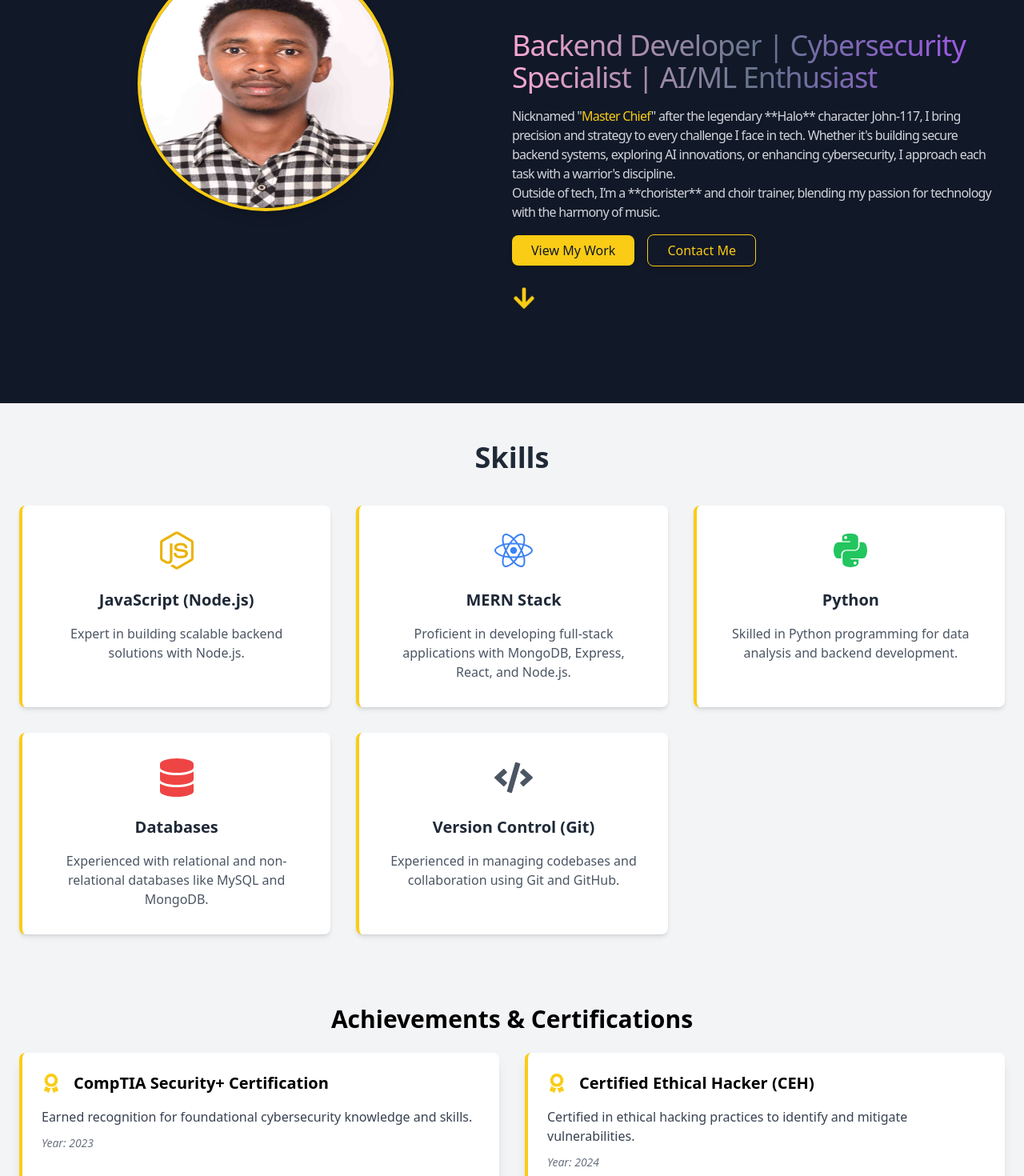
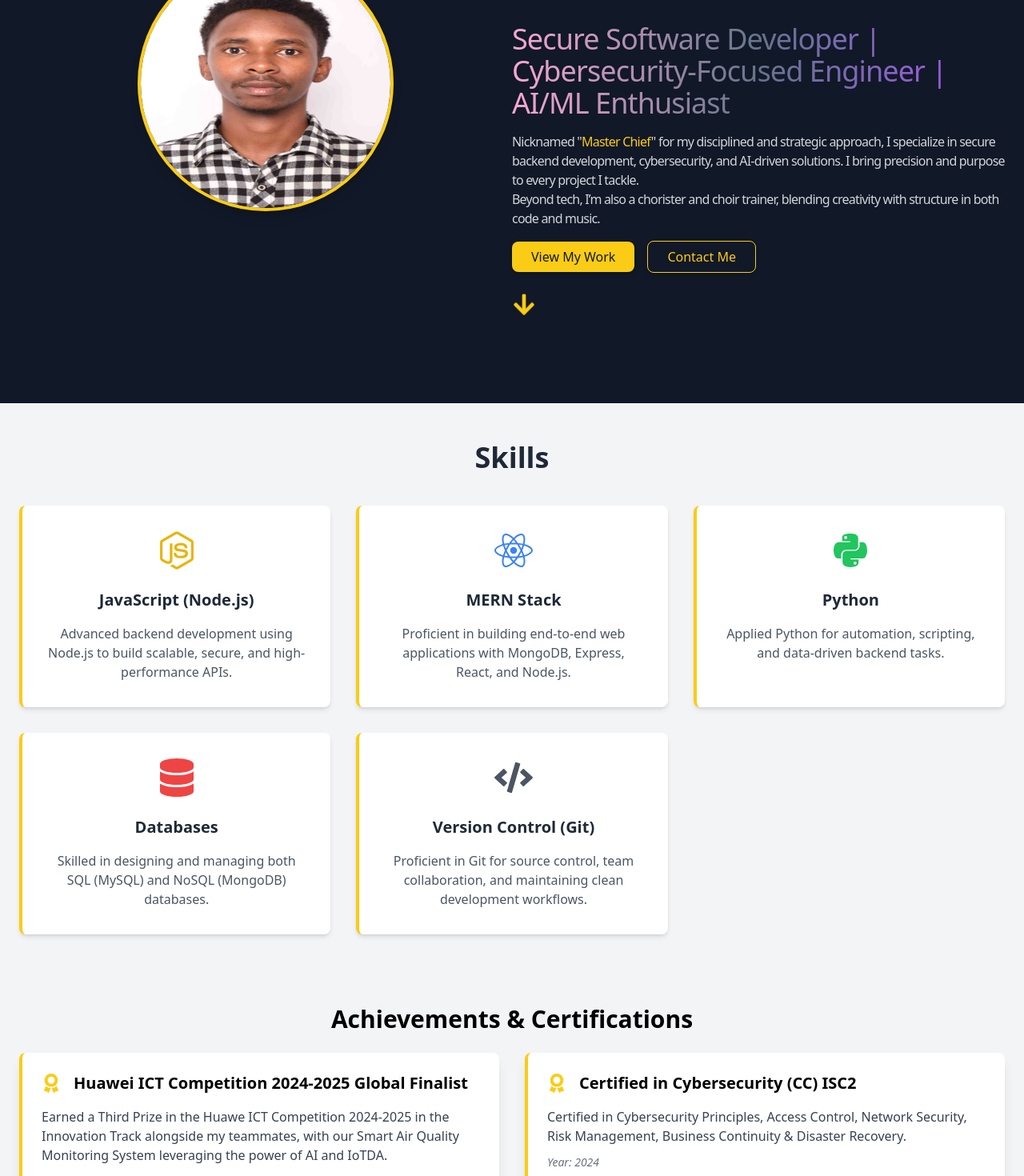
Before and after one commit to dsyengo/Portfolio, a React (Vite) app: page / in a window 1280 px wide. Shown: the part 360-1830 px from the top of the page at 80% size. Built offline with nearby package versions, Linux system fonts and the light colour scheme.

Commit message:
updates2025

```diff
--- a/src/components/Achievements.jsx
+++ b/src/components/Achievements.jsx
@@ -1,31 +1,25 @@
-import { motion } from 'framer-motion';
-import { FaAward } from 'react-icons/fa';
+import { motion } from "framer-motion";
+import { FaAward } from "react-icons/fa";
 
 const Achievements = () => {
   const achievements = [
     {
-      title: 'CompTIA Security+ Certification',
+      title: "Huawei ICT Competition 2024-2025 Global Finalist",
       description:
-        'Earned recognition for foundational cybersecurity knowledge and skills.',
-      year: '2023',
+        "Earned a Third Prize in the Huawe ICT Competition 2024-2025 in the Innovation Track alongside my teammates, with our Smart Air Quality Monitoring System leveraging the power of AI and IoTDA.",
+      year: "2025",
     },
     {
-      title: 'Certified Ethical Hacker (CEH)',
+      title: "Certified in Cybersecurity (CC) ISC2",
       description:
-        'Certified in ethical hacking practices to identify and mitigate vulnerabilities.',
-      year: '2024',
+        "Certified in Cybersecurity Principles, Access Control, Network Security, Risk Management, Business Continuity & Disaster Recovery.",
+      year: "2024",
     },
     {
-      title: 'TensorFlow Developer Certification',
+      title: "Winner - Hackathon 2022",
       description:
-        'Proven expertise in building and deploying AI/ML models using TensorFlow.',
-      year: '2023',
-    },
-    {
-      title: 'Winner - Hackathon 2022',
-      description:
-        'Developed a cybersecurity solution that won 1st place in a national hackathon.',
-      year: '2022',
+        "Developed a cybersecurity solution that won 1st place in a national hackathon.",
+      year: "2022",
     },
   ];
 
--- a/src/components/Contact.jsx
+++ b/src/components/Contact.jsx
@@ -1,5 +1,5 @@
-import { motion } from 'framer-motion';
-import { FaLinkedin, FaGithub, FaEnvelope } from 'react-icons/fa';
+import { motion } from "framer-motion";
+import { FaLinkedin, FaGithub, FaEnvelope } from "react-icons/fa";
 
 const Contact = () => (
   <section id="contact" className="bg-white py-10">
@@ -60,7 +60,7 @@ const Contact = () => (
 
       <div className="flex justify-center space-x-6 mt-8">
         <a
-          href="https://www.linkedin.com"
+          href="www.linkedin.com/in/dsyengo"
           target="_blank"
           rel="noopener noreferrer"
           className="text-gray-700 text-2xl hover:text-yellow-400 transition-colors"
@@ -68,7 +68,7 @@ const Contact = () => (
           <FaLinkedin />
         </a>
         <a
-          href="https://github.com"
+          href="https://github.com/dsyengp"
           target="_blank"
           rel="noopener noreferrer"
           className="text-gray-700 text-2xl hover:text-yellow-400 transition-colors"
@@ -76,7 +76,7 @@ const Contact = () => (
           <FaGithub />
         </a>
         <a
-          href="mailto:your.email@example.com"
+          href="mailto:deniswilson028@gmail.com"
           className="text-gray-700 text-2xl hover:text-yellow-400 transition-colors"
         >
           <FaEnvelope />
--- a/src/components/Footer.jsx
+++ b/src/components/Footer.jsx
@@ -1,11 +1,17 @@
-import { FaGithub, FaLinkedin, FaTwitter, FaWhatsapp, FaFacebook } from 'react-icons/fa';
+import {
+  FaGithub,
+  FaLinkedin,
+  FaTwitter,
+  FaWhatsapp,
+  FaFacebook,
+} from "react-icons/fa";
 
 const Footer = () => (
   <footer className="bg-gray-800 text-white py-8">
     <div className="container mx-auto px-6">
       {/* Navigation Links */}
       <div className="flex justify-center space-x-6 mb-4">
-        {['Home', 'About', 'Skills', 'Projects', 'Contact'].map((item) => (
+        {["Home", "About", "Skills", "Projects", "Contact"].map((item) => (
           <a
             key={item}
             href={`#${item.toLowerCase()}`}
@@ -19,7 +25,7 @@ const Footer = () => (
       {/* Social Media Icons */}
       <div className="flex justify-center space-x-6 mb-4">
         <a
-          href="https://github.com/your-profile"
+          href="https://github.com/dsyengo"
           target="_blank"
           rel="noopener noreferrer"
           className="hover:text-yellow-400 transition-colors"
@@ -27,7 +33,7 @@ const Footer = () => (
           <FaGithub size={20} />
         </a>
         <a
-          href="https://linkedin.com/in/your-profile"
+          href="www.linkedin.com/in/dsyengo"
           target="_blank"
           rel="noopener noreferrer"
           className="hover:text-yellow-400 transition-colors"
@@ -43,7 +49,7 @@ const Footer = () => (
           <FaTwitter size={20} />
         </a>
         <a
-          href="https://wa.me/your-phone-number"
+          href="https://wa.me/+254115014057"
           target="_blank"
           rel="noopener noreferrer"
           className="hover:text-yellow-400 transition-colors"
@@ -63,11 +69,11 @@ const Footer = () => (
       {/* Copyright */}
       <div className="text-center">
         <p className="text-sm">
-          &copy; {new Date().getFullYear()} My Portfolio. All rights reserved.
+          &copy; {new Date().getFullYear()} Denis Syengo. All rights reserved.
         </p>
         <p className="text-xs text-gray-400 mt-2">
-          Built with <span className="text-yellow-400">React</span>,{' '}
-          <span className="text-yellow-400">Vite</span>, and{' '}
+          Built with <span className="text-yellow-400">React</span>,{" "}
+          <span className="text-yellow-400">Vite</span>, and{" "}
           <span className="text-yellow-400">Tailwind CSS</span>.
         </p>
       </div>
--- a/src/components/Hero.jsx
+++ b/src/components/Hero.jsx
@@ -1,9 +1,12 @@
-import { motion } from 'framer-motion';
-import { FaArrowDown } from 'react-icons/fa';
-import logo from '../assets/passport 100kb.jpg'
+import { motion } from "framer-motion";
+import { FaArrowDown } from "react-icons/fa";
+import logo from "../assets/passport 100kb.jpg";
 
 const Hero = () => (
-  <section id="home" className="bg-gray-900 text-white min-h-screen flex items-center">
+  <section
+    id="home"
+    className="bg-gray-900 text-white min-h-screen flex items-center"
+  >
     <div className="container mx-auto flex flex-col md:flex-row items-center justify-between px-6">
       {/* Image Section */}
       <motion.div
@@ -16,7 +19,7 @@ const Hero = () => (
           src={logo}
           alt="Denis Syengo"
           // className="w-full lg:w-1/2 lg:p-8 flex justify-center"
-           className="w-64 h-64 md:w-80 md:h-80 rounded-full border-4 border-yellow-400 shadow-lg"
+          className="w-64 h-64 md:w-80 md:h-80 rounded-full border-4 border-yellow-400 shadow-lg"
         />
       </motion.div>
 
@@ -33,15 +36,20 @@ const Hero = () => (
           animate={{ y: 0, opacity: 1 }}
           transition={{ delay: 0.5, duration: 1 }}
         >
-        Denis Syengo
+          Denis Syengo
         </motion.h1>
         <p className="bg-gradient-to-r from-pink-300 via-slate-500 to-purple-500 bg-clip-text text-4xl tracking-tight text-transparent">
-          Backend Developer | Cybersecurity Specialist | AI/ML Enthusiast
+          Secure Software Developer | Cybersecurity-Focused Engineer | AI/ML
+          Enthusiast
         </p>
         <p className="mt-4 text-gray-300 tracking-tighter">
-          Nicknamed "<span className="text-yellow-400">Master Chief</span>" after the legendary **Halo** character John-117, I bring precision and strategy to every challenge I face in tech. Whether it's building secure backend systems, exploring AI innovations, or enhancing cybersecurity, I approach each task with a warrior's discipline.
+          Nicknamed &quot;<span className="text-yellow-400">Master Chief</span>
+          &quot; for my disciplined and strategic approach, I specialize in
+          secure backend development, cybersecurity, and AI-driven solutions. I
+          bring precision and purpose to every project I tackle.
           <br />
-          Outside of tech, I’m a **chorister** and choir trainer, blending my passion for technology with the harmony of music.
+          Beyond tech, I’m also a chorister and choir trainer, blending
+          creativity with structure in both code and music.
         </p>
 
         {/* Call to Action */}
--- a/src/components/Skills.jsx
+++ b/src/components/Skills.jsx
@@ -1,30 +1,41 @@
-import { motion } from 'framer-motion';
-import { FaCode, FaDatabase, FaReact, FaPython, FaNodeJs } from 'react-icons/fa';
+import { motion } from "framer-motion";
+import {
+  FaCode,
+  FaDatabase,
+  FaReact,
+  FaPython,
+  FaNodeJs,
+} from "react-icons/fa";
 
 const skills = [
   {
-    title: 'JavaScript (Node.js)',
-    description: 'Expert in building scalable backend solutions with Node.js.',
+    title: "JavaScript (Node.js)",
+    description:
+      "Advanced backend development using Node.js to build scalable, secure, and high-performance APIs.",
     icon: <FaNodeJs className="text-yellow-500 text-5xl" />,
   },
   {
-    title: 'MERN Stack',
-    description: 'Proficient in developing full-stack applications with MongoDB, Express, React, and Node.js.',
+    title: "MERN Stack",
+    description:
+      "Proficient in building end-to-end web applications with MongoDB, Express, React, and Node.js.",
     icon: <FaReact className="text-blue-500 text-5xl" />,
   },
   {
-    title: 'Python',
-    description: 'Skilled in Python programming for data analysis and backend development.',
+    title: "Python",
+    description:
+      "Applied Python for automation, scripting, and data-driven backend tasks.",
     icon: <FaPython className="text-green-500 text-5xl" />,
   },
   {
-    title: 'Databases',
-    description: 'Experienced with relational and non-relational databases like MySQL and MongoDB.',
+    title: "Databases",
+    description:
+      "Skilled in designing and managing both SQL (MySQL) and NoSQL (MongoDB) databases.",
     icon: <FaDatabase className="text-red-500 text-5xl" />,
   },
   {
-    title: 'Version Control (Git)',
-    description: 'Experienced in managing codebases and collaboration using Git and GitHub.',
+    title: "Version Control (Git)",
+    description:
+      "Proficient in Git for source control, team collaboration, and maintaining clean development workflows.",
     icon: <FaCode className="text-gray-600 text-5xl" />,
   },
 ];
@@ -54,7 +65,9 @@ const Skills = () => (
             }}
           >
             <div className="mb-6 flex justify-center">{skill.icon}</div>
-            <h3 className="text-xl font-semibold text-gray-800 mb-4">{skill.title}</h3>
+            <h3 className="text-xl font-semibold text-gray-800 mb-4">
+              {skill.title}
+            </h3>
             <p className="text-gray-600">{skill.description}</p>
           </motion.div>
         ))}
```
